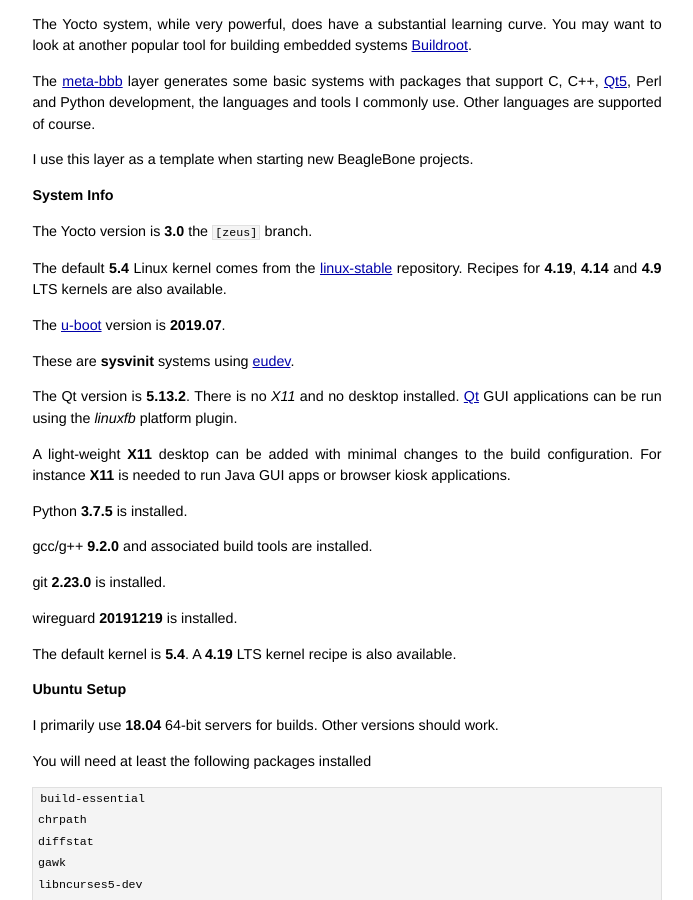
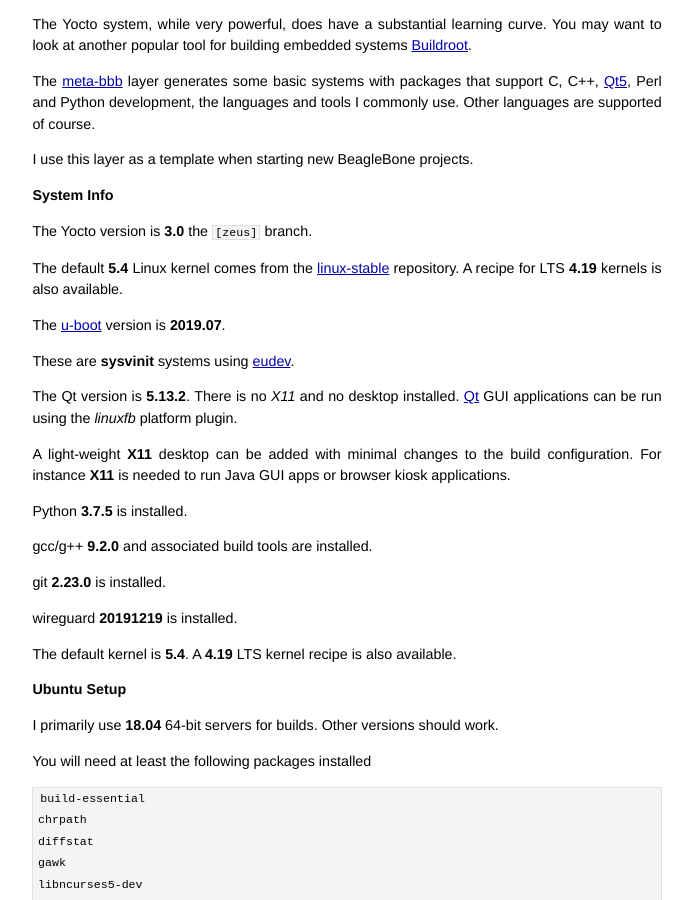
Before and after one commit to jumpnow/jumpnowtek-site, a Jekyll site: the page built from _posts/2015-06-08-BeagleBone-Systems-with-Yocto.md, in a window 1280 px wide and 900 px high, scrolled down 344 px. Shown: the whole window, without its empty margins (293-986 px from the left). Built offline with Jekyll 4.4.1, drawn with Linux system fonts in a browser that asks for light colours.

Commit message:
bbb: Remove 4.14 and 4.9 kernels

```diff
--- a/_posts/2015-06-08-BeagleBone-Systems-with-Yocto.md
+++ b/_posts/2015-06-08-BeagleBone-Systems-with-Yocto.md
@@ -24,7 +24,7 @@
 
 The Yocto version is **3.0** the `[zeus]` branch.
 
-The default **5.4** Linux kernel comes from the [linux-stable][linux-stable] repository. Recipes for **4.19**, **4.14** and **4.9** LTS kernels are also available.
+The default **5.4** Linux kernel comes from the [linux-stable][linux-stable] repository. A recipe for LTS **4.19** kernels is also available.
 
 The [u-boot][uboot] version is **2019.07**.
 
```
